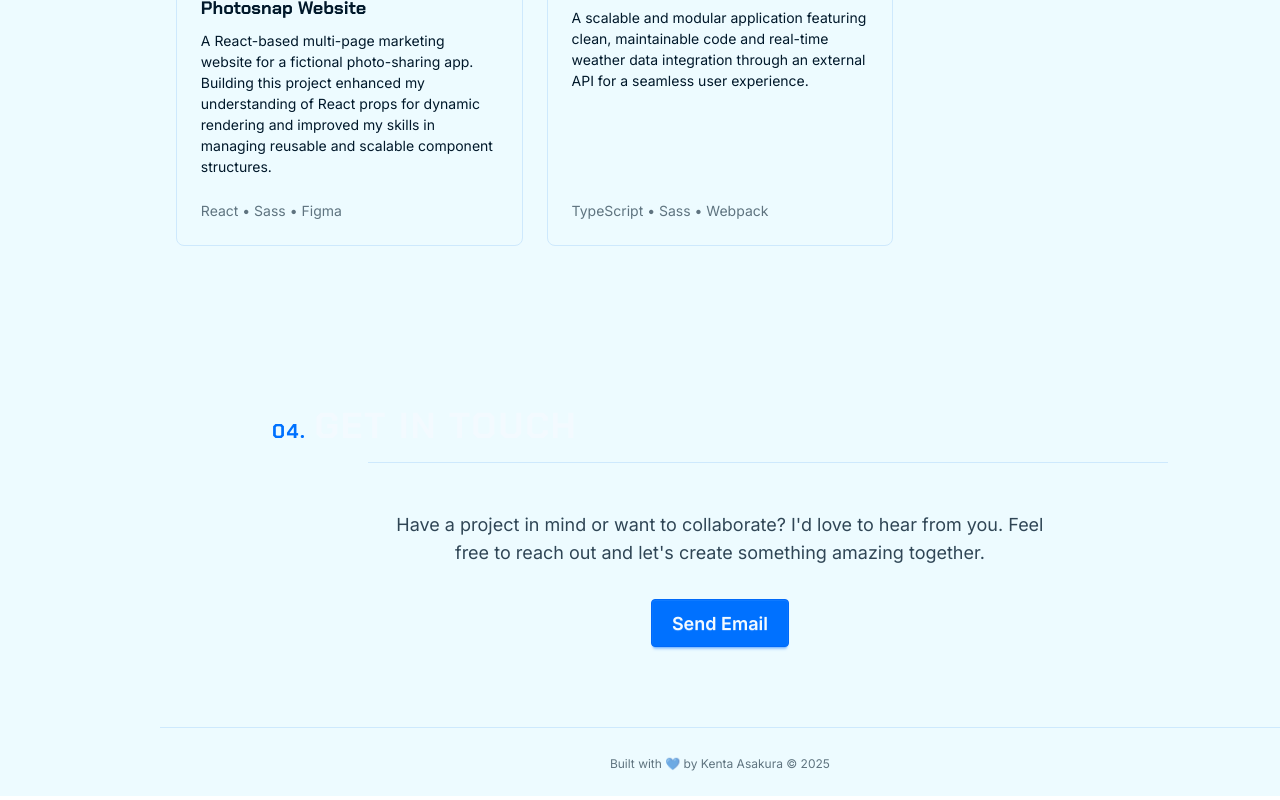
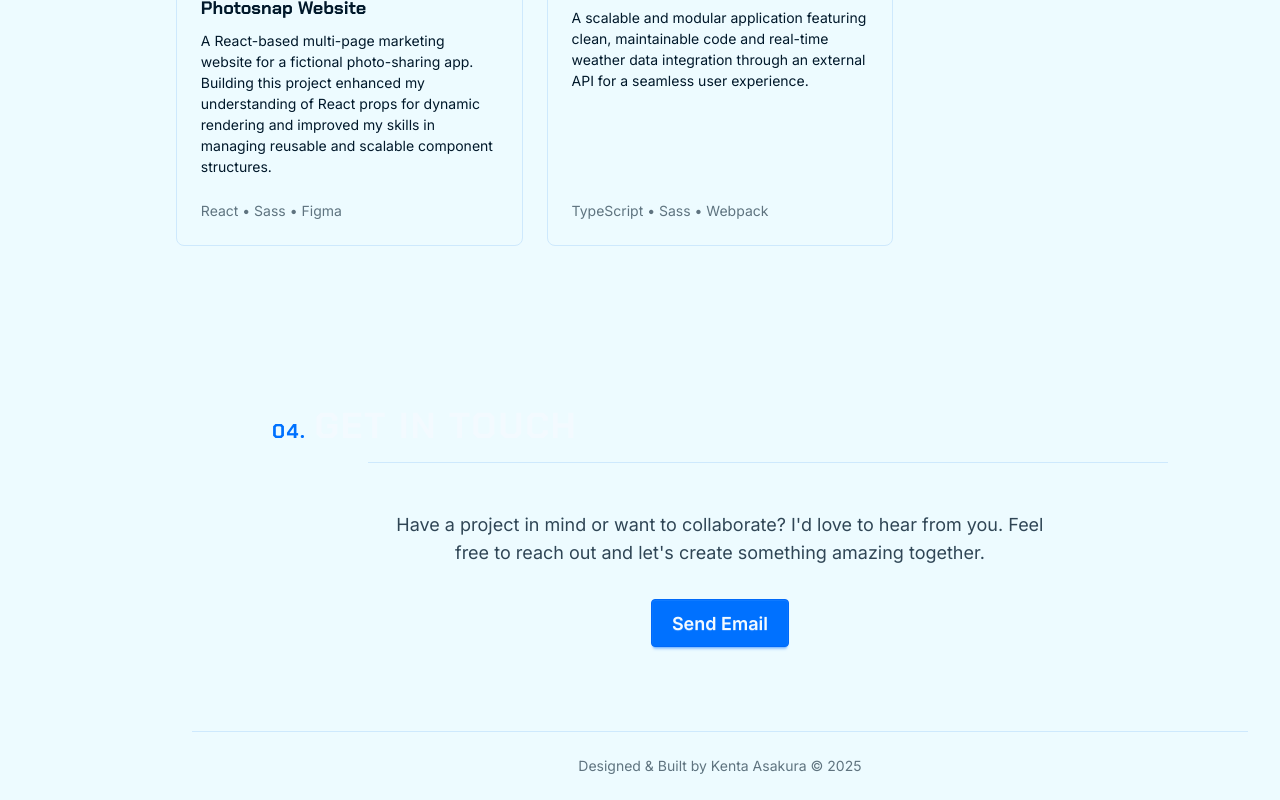
Before and after one commit to Kenta-Asakura/portfolio-v2, a React (Vite) app: page / in a window 1280 px wide. Shown: the part 2730-3530 px from the top of the page. Built offline with nearby package versions, Linux system fonts and the light colour scheme; a web font is replaced by a local one.

Commit message:
Footer component changes: - code cleaned up - styling adjusments for font and divider

```diff
--- a/src/components/layout/Footer.jsx
+++ b/src/components/layout/Footer.jsx
@@ -1,83 +1,16 @@
 function Footer() {
   const currentYear = new Date().getFullYear();
 
-  // const socialLinks = [
-  //   {
-  //     name: 'GitHub',
-  //     href: 'https://github.com/yourusername',
-  //     icon: (
-  //       <svg className="w-5 h-5" fill="currentColor" viewBox="0 0 24 24" aria-hidden="true">
-  //         <path fillRule="evenodd" d="M12 2C6.477 2 2 6.484 2 12.017c0 4.425 2.865 8.18 6.839 9.504.5.092.682-.217.682-.483 0-.237-.008-.868-.013-1.703-2.782.605-3.369-1.343-3.369-1.343-.454-1.158-1.11-1.466-1.11-1.466-.908-.62.069-.608.069-.608 1.003.07 1.531 1.032 1.531 1.032.892 1.53 2.341 1.088 2.91.832.092-.647.35-1.088.636-1.338-2.22-.253-4.555-1.113-4.555-4.951 0-1.093.39-1.988 1.029-2.688-.103-.253-.446-1.272.098-2.65 0 0 .84-.27 2.75 1.026A9.564 9.564 0 0112 6.844c.85.004 1.705.115 2.504.337 1.909-1.296 2.747-1.027 2.747-1.027.546 1.379.202 2.398.1 2.651.64.7 1.028 1.595 1.028 2.688 0 3.848-2.339 4.695-4.566 4.943.359.309.678.92.678 1.855 0 1.338-.012 2.419-.012 2.747 0 .268.18.58.688.482A10.019 10.019 0 0022 12.017C22 6.484 17.522 2 12 2z" clipRule="evenodd" />
-  //       </svg>
-  //     )
-  //   },
-  //   {
-  //     name: 'LinkedIn',
-  //     href: 'https://linkedin.com/in/yourusername',
-  //     icon: (
-  //       <svg className="w-5 h-5" fill="currentColor" viewBox="0 0 24 24" aria-hidden="true">
-  //         <path d="M20.447 20.452h-3.554v-5.569c0-1.328-.027-3.037-1.852-3.037-1.853 0-2.136 1.445-2.136 2.939v5.667H9.351V9h3.414v1.561h.046c.477-.9 1.637-1.85 3.37-1.85 3.601 0 4.267 2.37 4.267 5.455v6.286zM5.337 7.433c-1.144 0-2.063-.926-2.063-2.065 0-1.138.92-2.063 2.063-2.063 1.14 0 2.064.925 2.064 2.063 0 1.139-.925 2.065-2.064 2.065zm1.782 13.019H3.555V9h3.564v11.452zM22.225 0H1.771C.792 0 0 .774 0 1.729v20.542C0 23.227.792 24 1.771 24h20.451C23.2 24 24 23.227 24 22.271V1.729C24 .774 23.2 0 22.222 0h.003z"/>
-  //       </svg>
-  //     )
-  //   },
-  //   {
-  //     name: 'Twitter',
-  //     href: 'https://twitter.com/yourusername',
-  //     icon: (
-  //       <svg className="w-5 h-5" fill="currentColor" viewBox="0 0 24 24" aria-hidden="true">
-  //         <path d="M18.244 2.25h3.308l-7.227 8.26 8.502 11.24H16.17l-5.214-6.817L4.99 21.75H1.68l7.73-8.835L1.254 2.25H8.08l4.713 6.231zm-1.161 17.52h1.833L7.084 4.126H5.117z"/>
-  //       </svg>
-  //     )
-  //   },
-  //   {
-  //     name: 'Email',
-  //     href: 'mailto:your.email@example.com',
-  //     icon: (
-  //       <svg className="w-5 h-5" fill="none" stroke="currentColor" viewBox="0 0 24 24" aria-hidden="true">
-  //         <path strokeLinecap="round" strokeLinejoin="round" strokeWidth={2} d="M3 8l7.89 5.26a2 2 0 002.22 0L21 8M5 19h14a2 2 0 002-2V7a2 2 0 00-2-2H5a2 2 0 00-2 2v10a2 2 0 002 2z" />
-  //       </svg>
-  //     )
-  //   }
-  // ];
-
   return (
     <footer
-      className="bg-base-100 border-t border-base-300 align-bottom"
+      className="bg-base-100 align-bottom"
       role="contentinfo"
     >
-      <div className="container mx-auto px-4 sm:px-6 lg:px-8 py-4 md:py-6">
-        {/* Mobile: Stack vertically, Desktop: Flex row */}
-        {/* <div className="flex flex-col md:flex-row md:items-center md:justify-between gap-6 md:gap-4"> */}
-        <div className="flex flex-col justify-center md:flex-row md:items-center gap-6 md:gap-4">
-
-
-          {/* Social Links - Mobile: centered, Desktop: left */}
-          {/* <div className="flex justify-center md:justify-start">
-            <ul className="flex gap-4" aria-d-label="Social media links">
-              {socialLinks.map((link) => (
-                <li key={link.name}>
-                  <a
-                    href={link.href}
-                    target="_blank"
-                    rel="noopener noreferrer"
-                    className="p-2 rounded-lg hover:bg-base-300 text-base-content hover:text-primary transition-colors focus:outline-none focus:ring-2 focus:ring-primary focus:ring-offset-2"
-                    aria-label={link.name}
-                  >
-                    {link.icon}
-                    <span className="sr-only">{link.name}</span>
-                  </a>
-                </li>
-              ))}
-            </ul>
-          </div> */}
-
-          {/* Copyright */}
-          <div className="text-center">
-            <p className="mx-auto text-xs text-base-content/60 mt-1">
-              Built with 💙 by Kenta Asakura © {currentYear}
-            </p>
-          </div>
-        </div>
+      <div className="container mx-auto px-4 sm:px-6 lg:px-8 pb-4 md:pb-6 text-center">
+        {/* Copyright */}
+        <p className="mx-auto border-t border-base-300 text-sm text-base-content/60 pt-4 md:pt-6 mt-1">
+          Designed & Built by Kenta Asakura © {currentYear}
+        </p>
       </div>
     </footer>
   );
```
